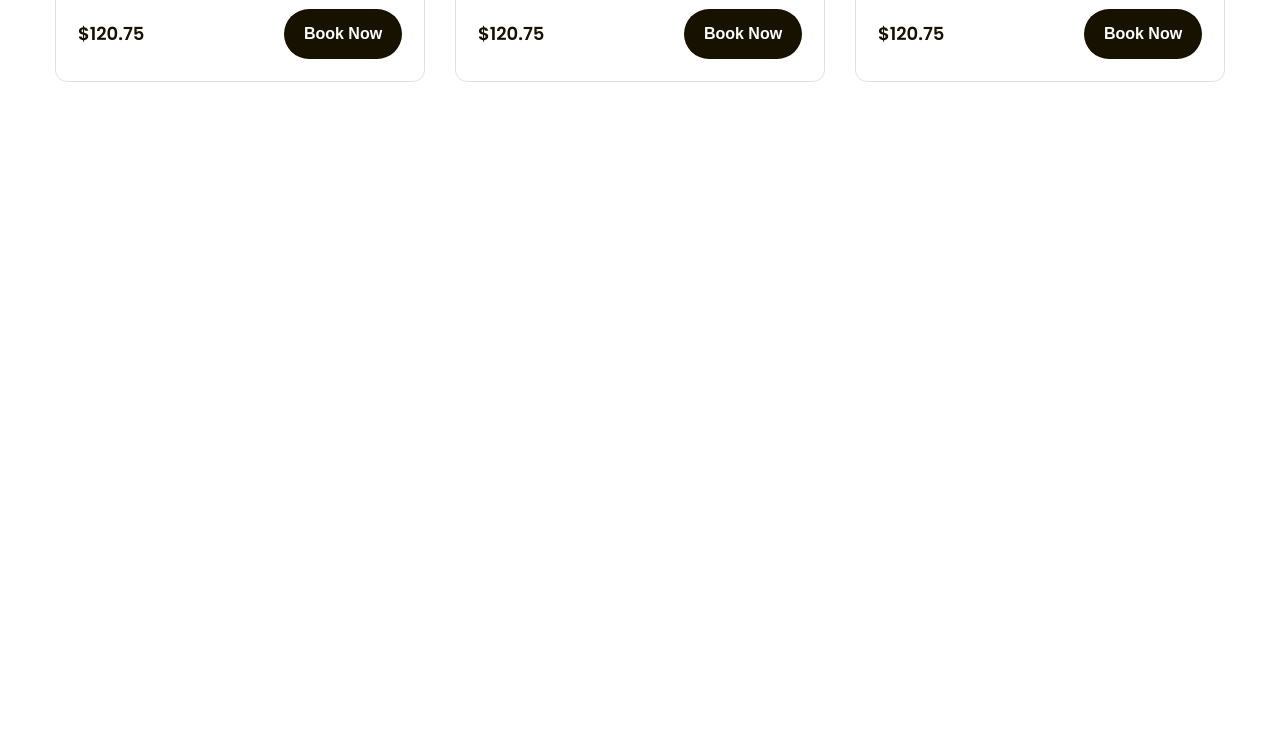
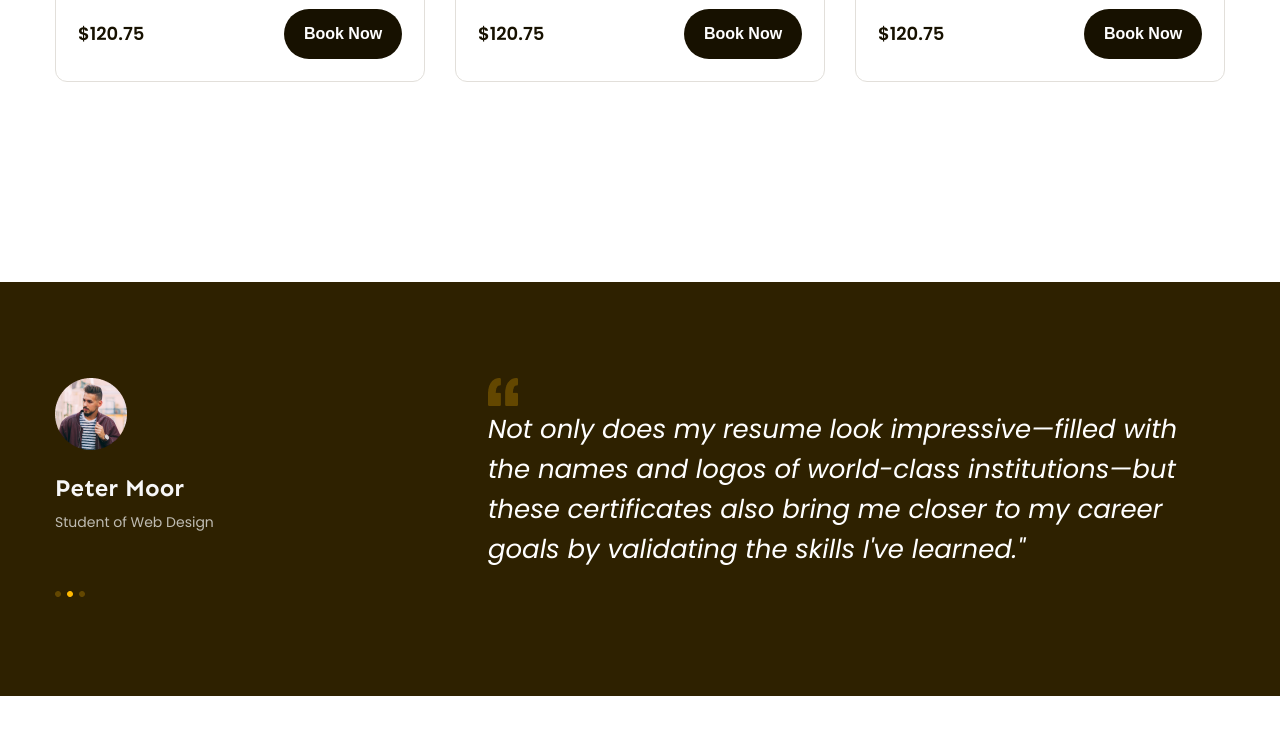
Before and after one commit to Track1211/f8-htmlcss-02, a plain HTML site: page index.html in a window 1280 px wide. Shown: the part 1666-2400 px from the top of the page. Drawn offline with Linux system fonts and the light colour scheme.

Commit message:
Làm phần Feedback #1

```diff
--- a/assets/css/styles.css
+++ b/assets/css/styles.css
@@ -34,12 +34,10 @@ a {
   border-radius: 999px;
 }
 
-
 .btn:hover {
   cursor: pointer;
   opacity: 0.9;
 }
-
 
 .heading {
   font-family: var(--font-heading);
@@ -72,11 +70,11 @@ a {
 }
 
 .line-clamp.line-2 {
-    --line-clamp: 2 ;
+  --line-clamp: 2;
 }
 
 .break-all {
-    word-break: break-all ;
+  word-break: break-all;
 }
 
 /* Header */
@@ -309,14 +307,12 @@ a {
 .popular-top .desc {
   width: 458px;
   margin-top: 16px;
-    color: #5F5B53;
+  color: #5f5b53;
   font-size: 18px;
   font-style: normal;
   font-weight: 400;
   line-height: 30px; /* 166.667% */
 }
-
-
 
 /* =========Course========= */
 
@@ -328,8 +324,8 @@ a {
 
 .popular .course-item {
   border-radius: 12px;
-    border: 1px solid #E2DFDA;
-    background: #FFF;
+  border: 1px solid #e2dfda;
+  background: #fff;
   flex: 1;
 }
 
@@ -372,7 +368,7 @@ a {
 }
 
 .popular .course-item .value {
-    color: #FEA31B;
+  color: #fea31b;
   margin-left: 6px;
   font-size: 1.6rem;
   font-weight: 400;
@@ -381,7 +377,7 @@ a {
 
 .popular .course-item .desc {
   margin-top: 6px;
-    color: #5F5B53;
+  color: #5f5b53;
   font-size: 1.4rem;
   font-style: normal;
   font-weight: 400;
@@ -413,3 +409,57 @@ a {
   background-color: var(--primary-color);
   color: #fff;
 }
+
+/* ========Feedback======== */
+
+.feedback {
+  margin-top: 135px;
+  background: #2e2100;
+  padding: 96px 0;
+}
+
+.feedback-item {
+    display: flex;
+}
+
+ .feedback-item .avatar {
+  width: 72px;
+  height: 72px;
+  flex-shrink: 0;
+}
+
+ .feedback-item .info .title {
+  color: #f7f7f7;
+  margin-top: 18px;
+  font-family: Sen;
+  font-size: 2.4rem;
+  font-style: normal;
+  font-weight: 700;
+  line-height: 1.42; /* 141.667% */
+}
+
+ .feedback-item .info .desc {
+  color: #bfbcb2;
+  margin-top: 4px;
+  font-size: 1.4rem;
+  font-weight: 400;
+  line-height: 1.86; /* 185.714% */
+}
+
+.feedback-item .info .dots {
+    margin-top: 28px;
+    cursor: pointer;
+}
+
+.feedback-item .content {
+    width: 63%;
+    margin-left: auto;
+}
+
+.feedback-item .content blockquote {
+    color: #FFF;
+    font-size: 2.6rem;
+    font-style: italic;
+    font-weight: 400;
+    line-height: 1.54; /* 153.846% */
+}
--- a/index.html
+++ b/index.html
@@ -154,7 +154,8 @@
                                     <span class="value">4.5</span>
                                 </div>
                             </div>
-                            <p class="desc line-2 break-all">Get the best course, gain knowledge and shine for your future career.</p>
+                            <p class="desc line-2 break-all">Get the best course, gain knowledge and shine for your
+                                future career.</p>
                             <div class="foot">
                                 <span class="price">$120.75</span>
                                 <button class="btn book-btn">Book Now</button>
@@ -175,7 +176,8 @@
                                     <span class="value">4.5</span>
                                 </div>
                             </div>
-                            <p class="desc line-2 break-all">Get the best course, gain knowledge and shine for your future career.
+                            <p class="desc line-2 break-all">Get the best course, gain knowledge and shine for your
+                                future career.
                             </p>
                             <div class="foot">
                                 <span class="price">$120.75</span>
@@ -197,7 +199,8 @@
                                     <span class="value">4.5</span>
                                 </div>
                             </div>
-                            <p class="desc line-2 break-all">Get the best course, gain knowledge and shine for your future career.</p>
+                            <p class="desc line-2 break-all">Get the best course, gain knowledge and shine for your
+                                future career.</p>
                             <div class="foot">
                                 <span class="price">$120.75</span>
                                 <button class="btn book-btn">Book Now</button>
@@ -207,6 +210,33 @@
                 </div>
             </div>
         </div>
+
+        <!-- Feedback -->
+        <div class="feedback">
+            <div class="main-content">
+                <div class="feedback-list">
+                    <div class="feedback-item">
+                        <div class="info">
+                            <img src="./img/avatar-1.png" alt="Peter Moor" class="avatar">
+                            <p class="title">Peter Moor</p>
+                            <p class="desc">Student of Web Design</p>
+                            <div class="dots">
+                                <img src="./img/dots.png" alt="dots" class="dots">
+                                </img>
+
+
+                            </div>
+                        </div>
+                        <div class="content">
+                            <img src="./img/open-quote.png" alt="" class="open-quotes">
+                            <blockquote>Not only does my resume look impressive—filled with the names and logos of
+                                world-class institutions—but these certificates also bring me closer to my career goals
+                                by validating the skills I've learned." </blockquote>
+                        </div>
+                    </div>
+                </div>
+            </div>
+        </div>
     </main>
 </body>
 
```
Also changed, not shown: img/avatar-1.png (added), img/dots.png (added), img/open-quote.png (added). Lines whose indentation alone changed are shown as unchanged.
